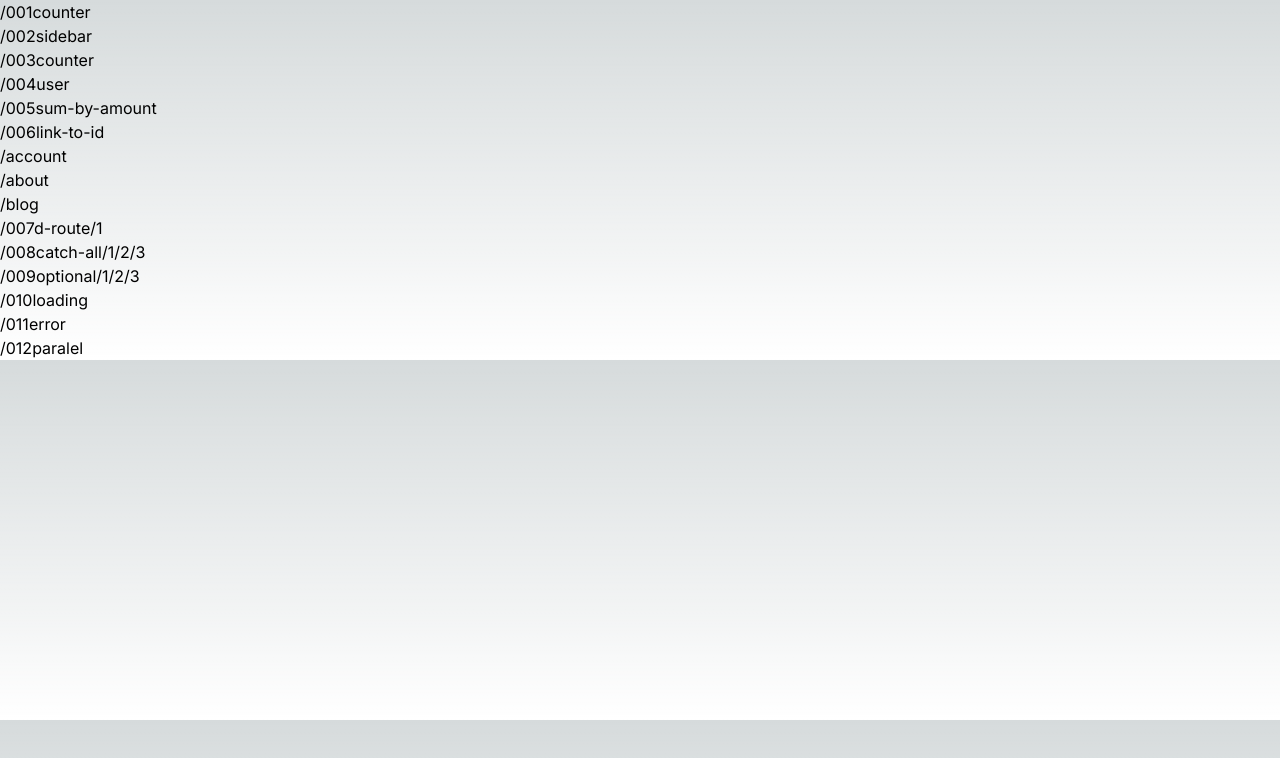
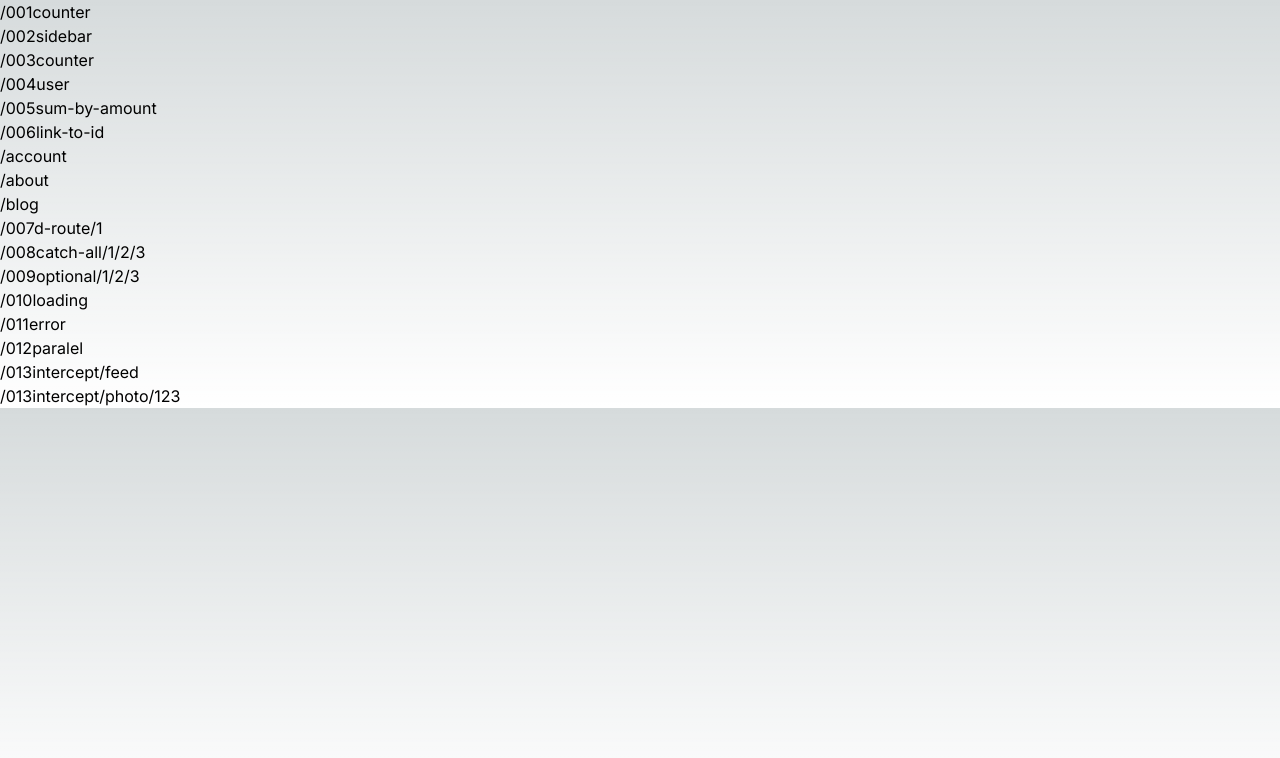
Before and after one commit to nicolaskruger/learn-next, a Next.js app: page / in a window 1280 px wide. Shown: the top 758 px of the page. Built offline with nearby package versions, Linux system fonts and the light colour scheme.

Commit message:
feat: :sparkles: intercept

```diff
--- /dev/null
+++ b/src/app/013intercept/feed/(..)photo/[id]/page.tsx
@@ -0,0 +1,3 @@
+export default function Page() {
+  return <div>modal photo</div>;
+}
--- /dev/null
+++ b/src/app/013intercept/feed/page.tsx
@@ -0,0 +1,9 @@
+import Link from "next/link";
+
+export default function Page() {
+  return (
+    <div>
+      <Link href={"/013intercept/photo/123"}>link to photo</Link>
+    </div>
+  );
+}
--- /dev/null
+++ b/src/app/013intercept/photo/[id]/page.tsx
@@ -0,0 +1,3 @@
+export default function Page() {
+  return <div>real photo</div>;
+}
--- a/src/app/page.tsx
+++ b/src/app/page.tsx
@@ -17,6 +17,8 @@ export default function Home() {
     "/010loading",
     "/011error",
     "/012paralel",
+    "/013intercept/feed",
+    "/013intercept/photo/123",
   ];
 
   return (
```
